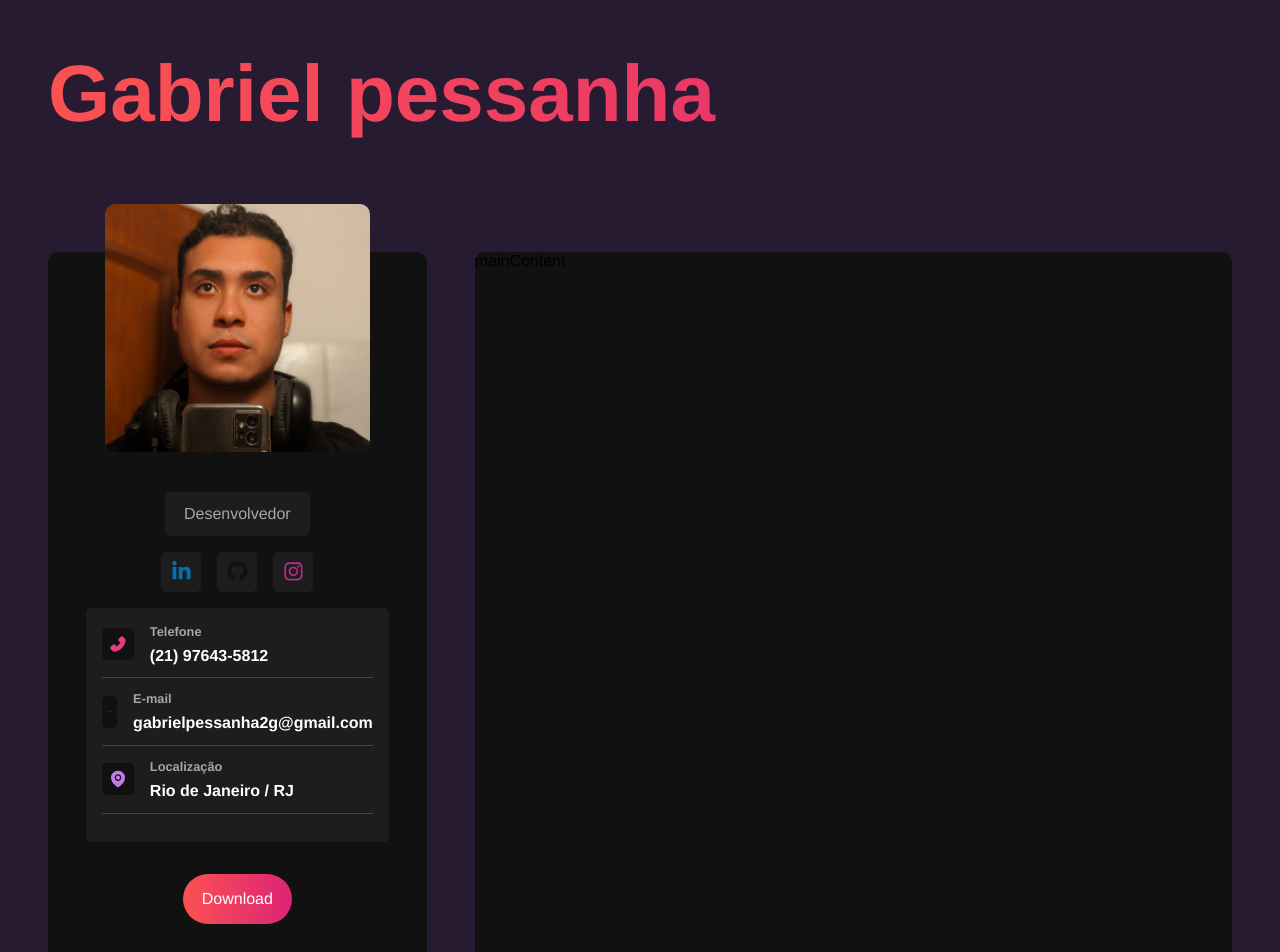
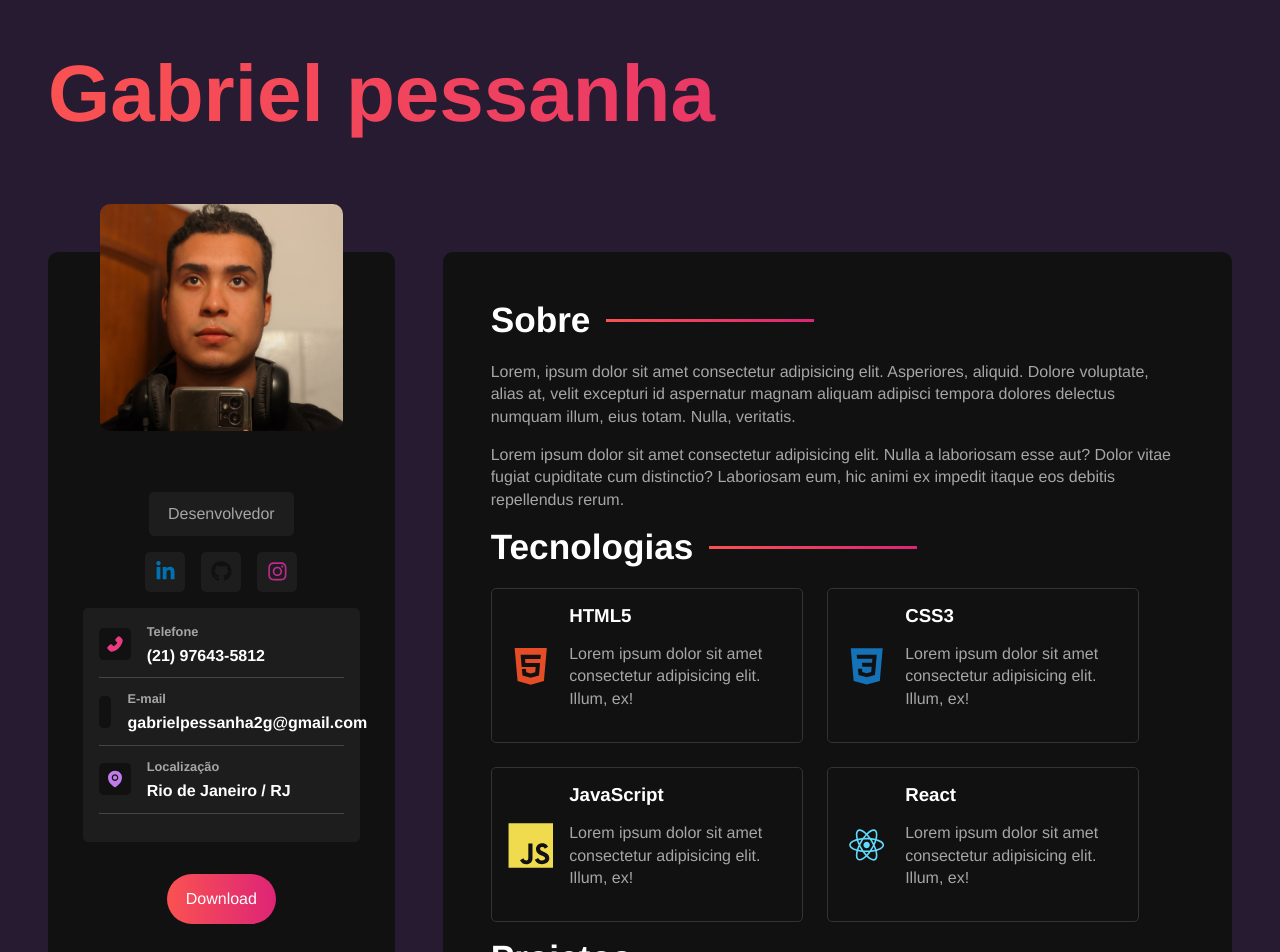
Before and after one commit to gabrielspessanha/portifolio, a React (Vite) app: page / in a window 1280 px wide. Shown: the top 952 px of the page. Built offline with nearby package versions, Linux system fonts and the light colour scheme.

Commit message:
terminando a primeira parte do portifolio

```diff
--- /dev/null
+++ b/src/components/AboutContainer.jsx
@@ -0,0 +1,13 @@
+
+
+
+export function AboutContainer(){
+    return (
+        <section className="about-container">
+            <h2>Sobre</h2>
+            <p>Lorem, ipsum dolor sit amet consectetur adipisicing elit. Asperiores, aliquid. Dolore voluptate, alias at, velit excepturi id aspernatur magnam aliquam adipisci tempora dolores delectus numquam illum, eius totam. Nulla, veritatis.</p>
+
+            <p>Lorem ipsum dolor sit amet consectetur adipisicing elit. Nulla a laboriosam esse aut? Dolor vitae fugiat cupiditate cum distinctio? Laboriosam eum, hic animi ex impedit itaque eos debitis repellendus rerum.</p>
+        </section>
+    )
+}
--- a/src/components/MainContent.jsx
+++ b/src/components/MainContent.jsx
@@ -1,10 +1,15 @@
 import '../styles/components/maincontent.scss';
+import { AboutContainer } from './AboutContainer';
+import { ProjectsContainer } from './ProjectsContainer';
+import { TechnologiesContainer } from './TechnologiesContainer';
 
 
 export function MainContent(){
     return(
         <main id="main-content">
-            mainContent
+            <AboutContainer />
+            <TechnologiesContainer />
+            <ProjectsContainer />
         </main>
     )
 }
--- /dev/null
+++ b/src/components/ProjectsContainer.jsx
@@ -0,0 +1,17 @@
+
+
+
+
+export function ProjectsContainer(){
+    return(
+       <section className="projects-container">
+            <h2>Projetos</h2>
+
+            <p>Lorem ipsum dolor sit amet consectetur adipisicing elit. Dolorem, odio eaque accusantium facere totam libero, ex facilis ipsa fuga, veniam voluptates deserunt adipisci illum architecto quos ea quo mollitia blanditiis.</p>
+
+            <a href="" className="btn">
+                ver projetos
+            </a>
+       </section>
+    )
+}
--- /dev/null
+++ b/src/components/TechnologiesContainer.jsx
@@ -0,0 +1,35 @@
+import{
+    DiHtml5,
+    DiCss3,
+    DiJsBadge,
+    DiReact
+} from 'react-icons/di' ;
+
+import '../styles/components/technologiescontainer.scss'
+
+
+const technologies = [
+    { id: "html", name: "HTML5", icon: <DiHtml5 /> },
+    { id: "css", name: "CSS3", icon: <DiCss3 /> },
+    { id: "js", name: "JavaScript", icon: <DiJsBadge /> },
+    { id: "react", name: "React", icon: <DiReact /> },
+  ];
+
+export function TechnologiesContainer(){
+    return(
+        <section className='technologies-container'>
+            <h2>Tecnologias</h2>
+            <div className="technologies-grid">
+                {technologies.map((tech) => (
+                    <div className="technology-card" id={tech.id} key={tech.id}>
+                        {tech.icon}
+                        <div className="technology-info">
+                            <h3>{tech.name}</h3>
+                            <p>Lorem ipsum dolor sit amet consectetur adipisicing elit. Illum, ex!</p>
+                        </div>
+                    </div>
+                ))}
+            </div>
+        </section>
+    )
+}
--- a/src/styles/components/maincontent.scss
+++ b/src/styles/components/maincontent.scss
@@ -1,8 +1,40 @@
 @use '../variables';
-
+@use '../mixins';
 
 #main-content{
     background-color: variables.$bg-color;
     flex: 2 1 0;
     border-radius: variables.$container-border-radius;
+    padding: 3rem;
+
+
+    section{
+        display: flex;
+        flex-direction: column;
+    }
+
+    h2{
+        color: variables.$text-color;
+        font-size: 2.2rem;
+        margin-bottom: 1.3rem;
+        @include mixins.center;
+        justify-content: start;
+        gap: 1rem;
+
+        &:after{
+            @include mixins.gradient-border;
+        }
+    }
+
+
+    p{
+        color: variables.$text-color-secondary;
+        margin-bottom: 1rem;
+        line-height: 1.4rem;
+    }
+
+    .btn{
+        @include mixins.btn;
+        align-self: start;
+    }
 }
--- /dev/null
+++ b/src/styles/components/technologiescontainer.scss
@@ -0,0 +1,59 @@
+@use '../variables';
+@use '../mixins';
+
+
+.technologies-container{
+    margin-bottom: 1rem;
+
+
+
+    .technologies-grid{
+        display: flex;
+        flex-wrap: wrap;
+        gap: 1.5rem;
+
+
+        .technology-card{
+            @include mixins.center;
+            gap: 1rem;
+            padding: 1rem;
+            border: 1px solid #333;
+            width: 45%;
+            border-radius: variables.$card-border-radius;
+
+
+            h3{
+                color: variables.$text-color;
+                margin-bottom: 1rem;
+            }
+
+            svg{
+                font-size: 6rem;
+            }
+        }
+
+        #html{
+            svg{
+                color: #E44D26;
+            }
+        }
+        #css{
+            svg{
+                color: #1572b6;
+            }
+        }
+        #js{
+            svg{
+                color: #f0db4f
+            }
+        }
+
+        #react{
+            svg{
+                color: #61dafb;
+            }
+        }
+
+
+    }
+}
--- a/src/styles/mixins.scss
+++ b/src/styles/mixins.scss
@@ -13,3 +13,10 @@
     text-decoration: none;
     border-radius: 3rem;
 }
+
+@mixin gradient-border{
+    content: "";
+    background: variables.$gradient;
+    height: 3px;
+    width: 30%;
+}
```
